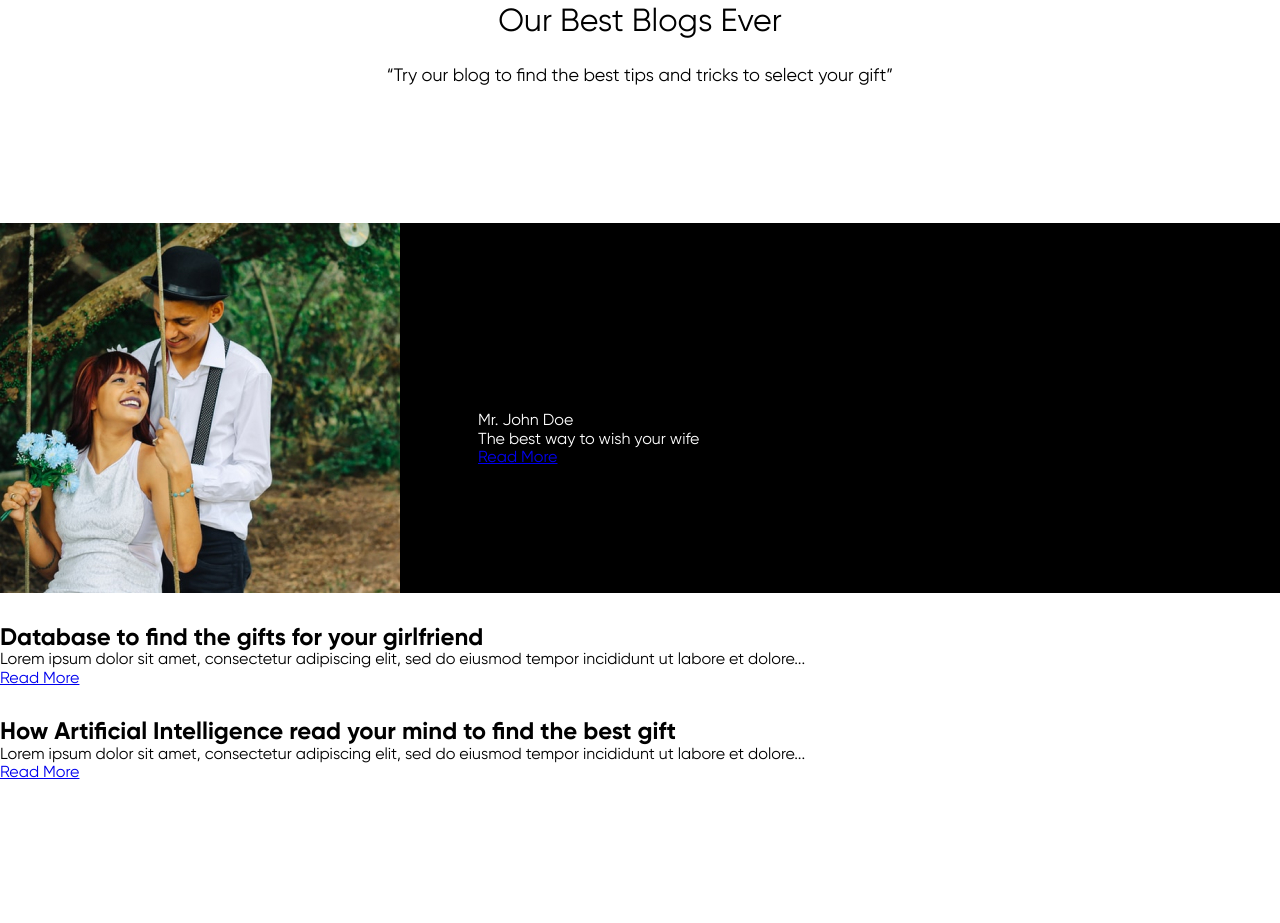
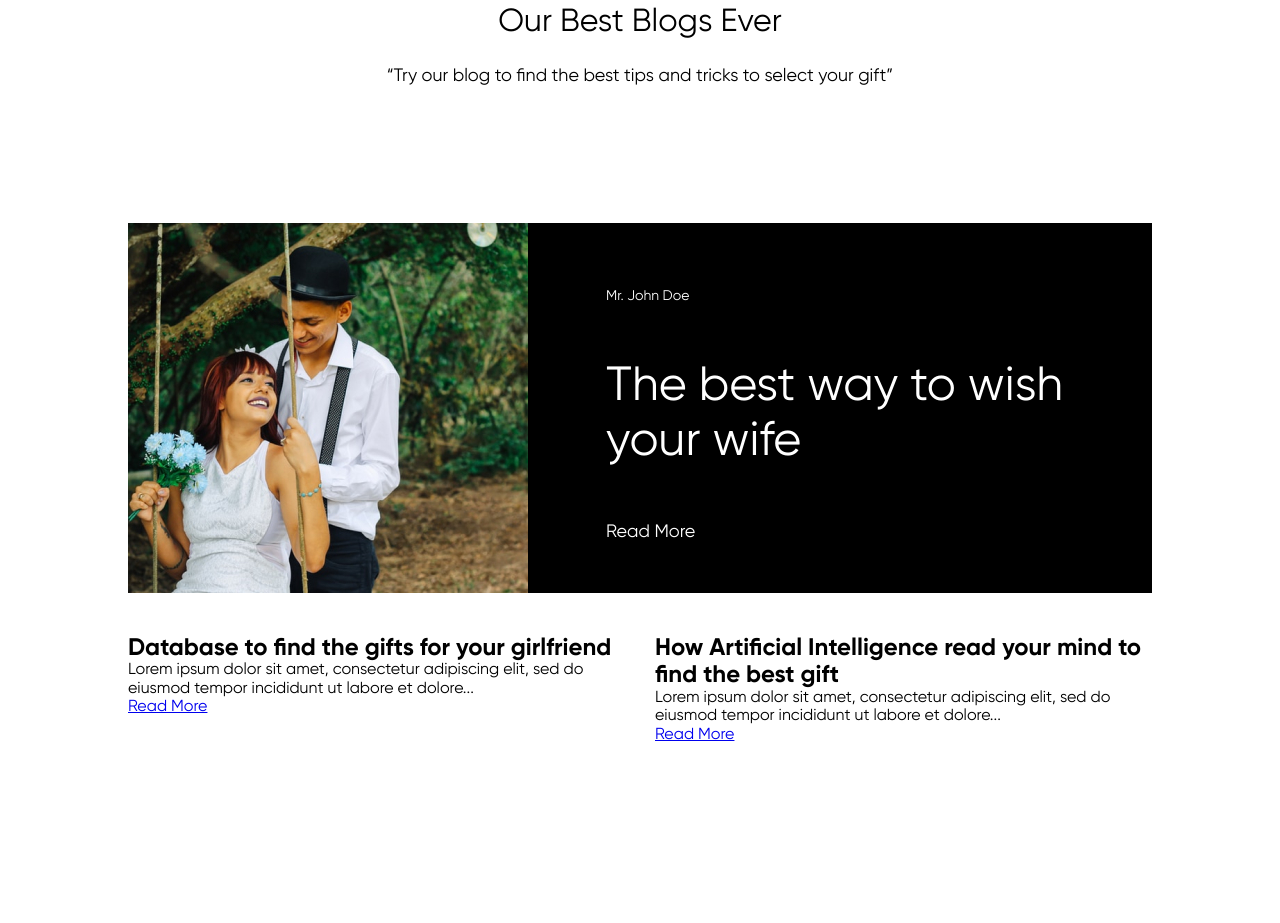
Before and after one commit to Marinicheva/giftstore, a plain HTML site: page index.html in a window 1280 px wide. Shown: the part 2558-3481 px from the top of the page. Before the commit the page ends 3339 px from the top, so only its background shows below. Drawn offline with Linux system fonts and the light colour scheme.

Commit message:
set styles for main-card in section blog

```diff
--- /dev/null
+++ b/blocks/blog/__card-link/_place/blog__card-link_place_main-card.css
@@ -0,0 +1,5 @@
+.blog__card-link_place_main-card {
+    font-size: 18px;
+    line-height: 1.4;
+    color: var(--basic-white);
+}
--- a/blocks/blog/__cards/blog__cards.css
+++ b/blocks/blog/__cards/blog__cards.css
@@ -1,8 +1,11 @@
 .blog__cards {
-	display: flex;
-	justify-content: space-between;
-	flex-wrap: wrap;
-	gap: 30px;
+	display: grid;
+	grid-template-columns: 1fr 1fr;
+	grid-template-rows: 370px 290px;
+	row-gap: 40px;
+	column-gap: 30px;
+	margin: 0 auto;
 	padding-top: 71px;
+	max-width: 80%;
 	list-style: none;
 }
--- a/blocks/link/link.css
+++ b/blocks/link/link.css
@@ -1,4 +1,10 @@
 .link {
 	color: inherit;
 	text-decoration: none;
+	transition: .4s;
 }
+
+.link:hover {
+	text-decoration: underline;
+	color: var(--accent-orange);
+}
--- a/blocks/main-card/__author/main-card__author.css
+++ b/blocks/main-card/__author/main-card__author.css
@@ -1,4 +1,5 @@
 .main-card__author {
 	color: var(--basic-white);
-
+	font-size: 14px;
+	line-height: 1.4;
 }
--- /dev/null
+++ b/blocks/main-card/__content/main-card__content.css
@@ -0,0 +1,8 @@
+.main-card__content {
+    display: flex;
+    flex-direction: column;
+    justify-content: space-between;
+    padding-top: 63px;
+	padding-bottom: 49px;
+    max-width: 45%;
+}
--- a/blocks/main-card/__img/main-card__img.css
+++ b/blocks/main-card/__img/main-card__img.css
@@ -1,6 +1,6 @@
 .main-card__img {
-	position: absolute;
+	/* position: absolute;
 	top: 0;
-	left: 0;
-	object-fit: contain;
+	left: 0; */
+	object-fit: cover;
 }
--- a/blocks/main-card/__text/main-card__text.css
+++ b/blocks/main-card/__text/main-card__text.css
@@ -1,3 +1,4 @@
 .main-card__text {
-	color: var(--basic-white)
+	color: var(--basic-white);
+	font-size: 48px;
 }
--- a/blocks/main-card/main-card.css
+++ b/blocks/main-card/main-card.css
@@ -1,11 +1,13 @@
 .main-card {
-	position: relative;
+	grid-column: 1/-1;;
+	/* position: relative; */
 	display: flex;
-	flex-direction: column;
-	justify-content: center;
-	padding-top: 63px;
-	padding-left: 478px;
-	min-width: 100%;
+	gap: 78px;
+	/* flex-direction: column;
+	justify-content: space-between;
+	align-items: baseline; */
+
+	/* padding-left: 478px; */
 	min-height: 370px;
 	background-color: var(--basic-black);
 }
--- a/blocks/menu/__link/menu__link.css
+++ b/blocks/menu/__link/menu__link.css
@@ -2,10 +2,4 @@
 	font-size: 18px;
 	line-height: 1.2;
 	color: var(--basic-black);
-	transition: .4s;
 }
-
-.menu__link:hover {
-	text-decoration: underline;
-	color: var(--accent-orange);
-}
--- a/blocks/occasions/__link/occasions__link.css
+++ b/blocks/occasions/__link/occasions__link.css
@@ -2,9 +2,4 @@
 	font-family: "Roboto";
 	font-size: 14px;
 	line-height: 1.36;
-	transition: .6s;
 }
-
-.occasions__link:hover {
-	color:var(--accent-orange);
-}
--- a/index.html
+++ b/index.html
@@ -82,10 +82,14 @@
 
             <ul class="blog__cards">
                 <li class="blog__card main-card">
-                    <img src="assets/img/blog-img.jpg" alt="Merried couple in a wood" class="main-card__img">
-                    <p class="main-card__author">Mr. John Doe</p>
-                    <p class="main-card__text">The best way to wish your wife</p>
-                    <a href="#" class="blog__card-link blog__card-link_place_main-card">Read More</a>
+                    <div class="main-card__img-container">
+                        <img src="assets/img/blog-img.jpg" alt="Merried couple in a wood" class="main-card__img">
+                    </div>
+                    <div class="main-card__content">
+                        <p class="main-card__author">Mr. John Doe</p>
+                        <p class="main-card__text">The best way to wish your wife</p>
+                        <a href="#" class="link blog__card-link blog__card-link_place_main-card">Read More</a>
+                    </div>
                 </li>
                 <li class="blog__card">
                     <h2 class="card__title">Database to find the gifts for your girlfriend</h2>
--- a/pages/index.css
+++ b/pages/index.css
@@ -33,6 +33,8 @@
 @import url(../blocks/blog/blog.css);
 @import url(../blocks/blog/__cards/blog__cards.css);
 @import url(../blocks/main-card/main-card.css);
+@import url(../blocks/main-card/__content/main-card__content.css);
 @import url(../blocks/main-card/__img/main-card__img.css);
 @import url(../blocks/main-card/__author/main-card__author.css);
 @import url(../blocks/main-card/__text/main-card__text.css);
+@import url(../blocks/blog/__card-link/_place/blog__card-link_place_main-card.css);
```
